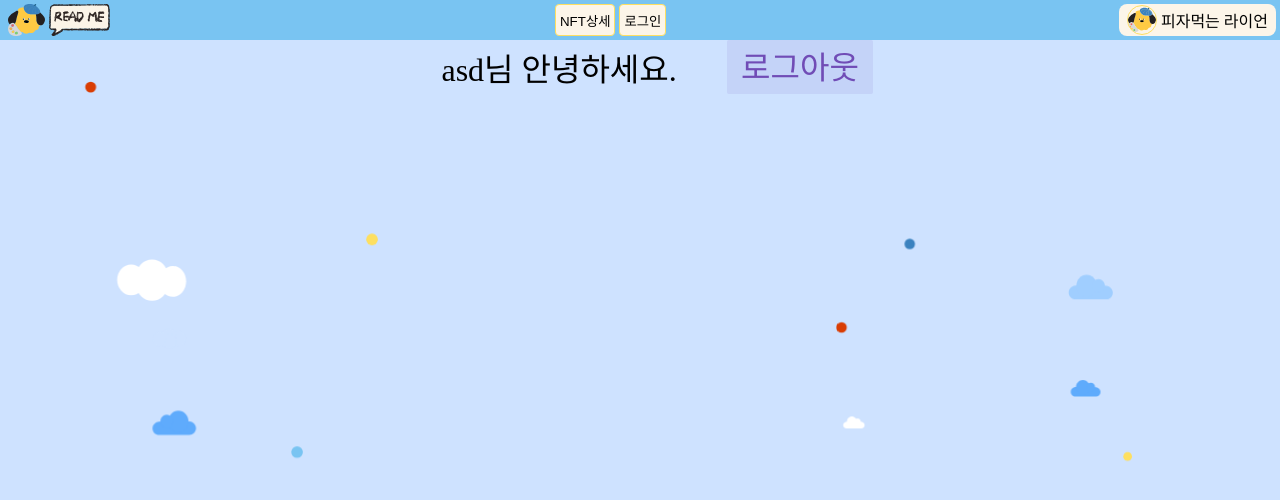
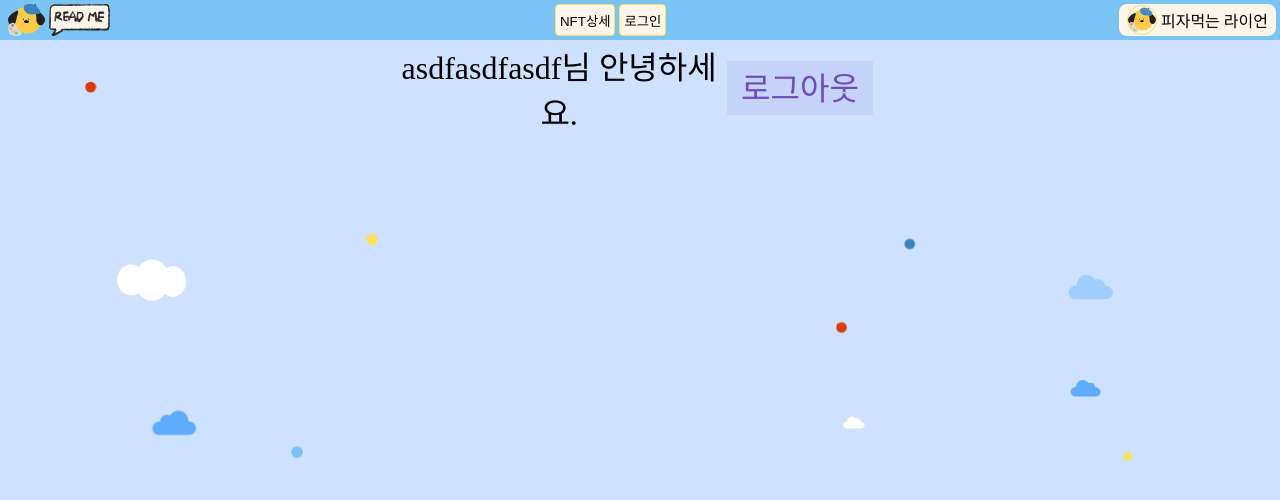
Before and after one commit to anveloper/README-NFT, a React (Create React App) app in the folder frontend/: page /login in a window 1280 px wide. Shown: the top 500 px of the page. Built offline with nearby package versions, Linux system fonts and the light colour scheme; a web font is replaced by a local one.

Commit message:
feat: 유저 정보 추가

```diff
--- a/frontend/src/features/auth/authSlice.ts
+++ b/frontend/src/features/auth/authSlice.ts
@@ -10,8 +10,8 @@ export interface AuthState {
 }
 
 const initialState: AuthState = {
-  userAddress: "asd",
-  userName: "",
+  userAddress: "asdfasdfasdf",
+  userName: "test01",
   userAvatar: "",
   status: "idle",
 };
@@ -60,5 +60,5 @@ export const { logoutUser } = authSlice.actions;
 
 // selector
 export const selectUserAddress = (state: RootState) => state.auth.userAddress;
-
+export const selectUserName = (state: RootState) => state.auth.userName;
 export default authSlice.reducer;
```
